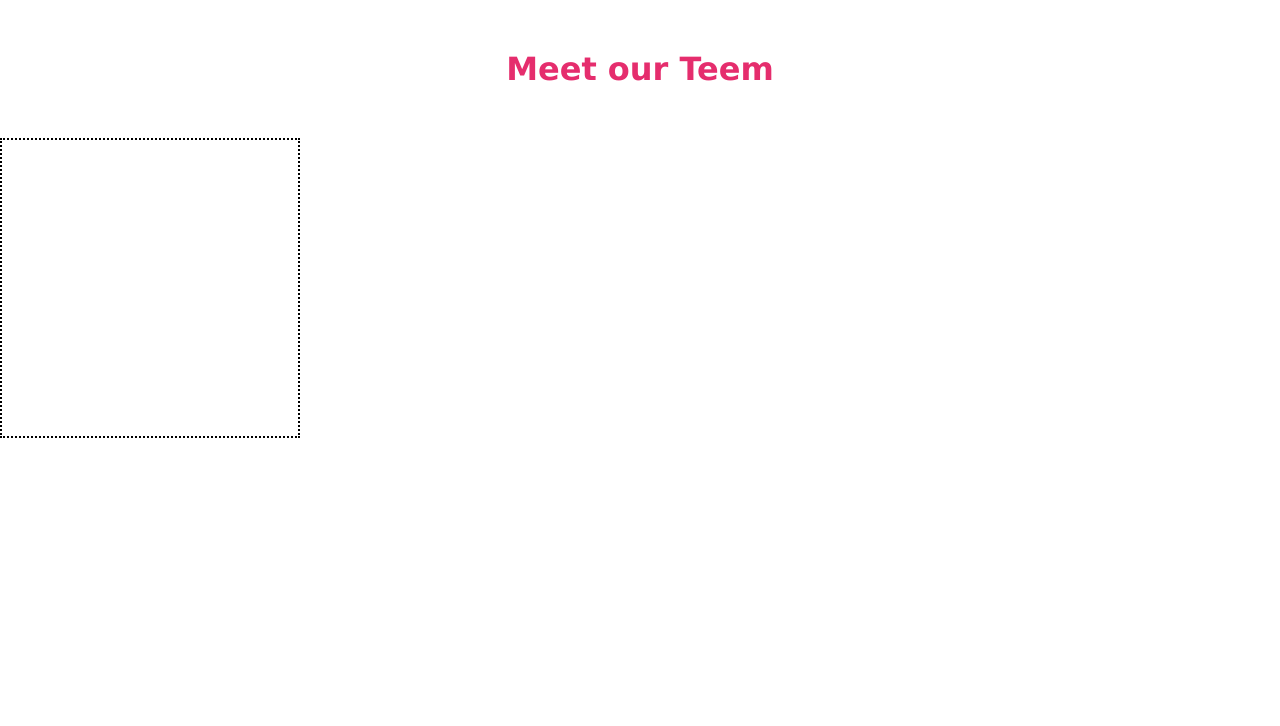
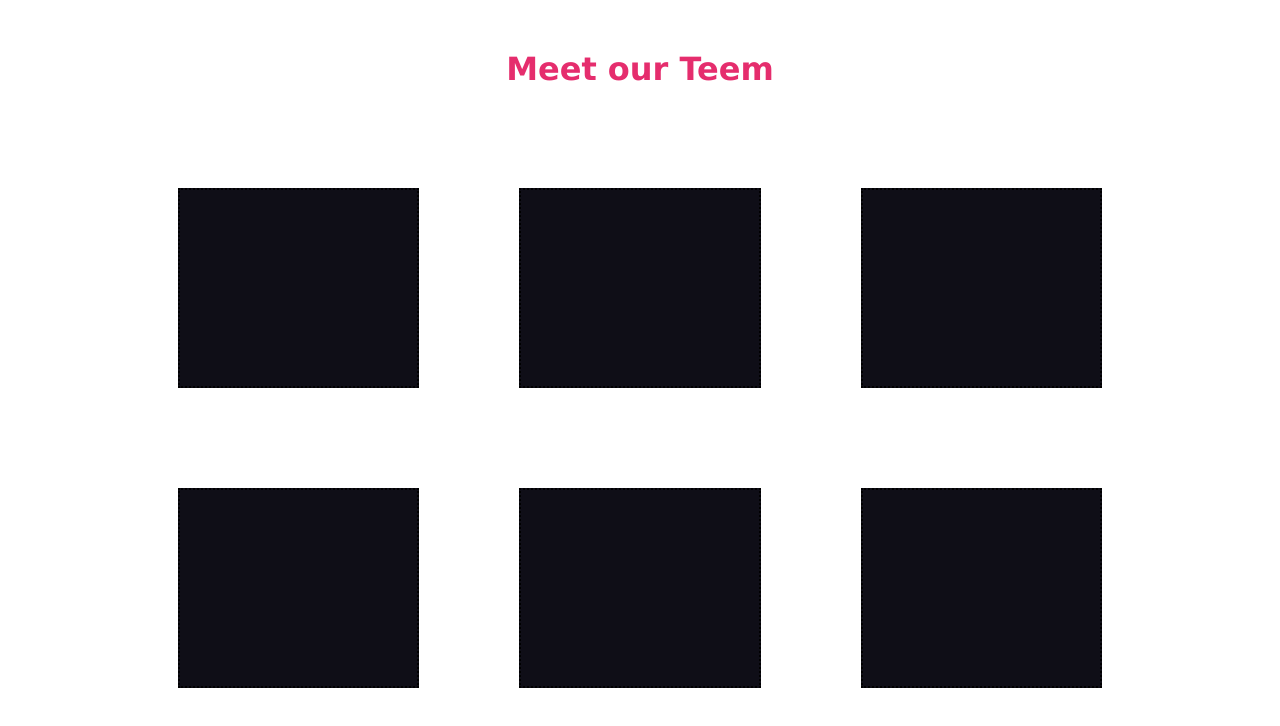
Before and after one commit to TommasoBertossi/html-css-float-cards, a plain HTML site: page index.html in a window 1280 px wide. Drawn offline with Linux system fonts and the light colour scheme.

Commit message:
add floating cards

```diff
--- a/css/style.css
+++ b/css/style.css
@@ -16,12 +16,22 @@ h1{
     content:"" ;
     clear: both;
     display: block;
+    clear: both;
 }
 
 /* Utility */
 
 .container{
-    width: 300px;
-    height: 300px;
+    width: 80%;
+    margin: auto;
+}
+
+.team{
+
     border: 2px dotted black;
+    float: left;
+    width: calc((100% / 3) - 100px);
+    height: 200px;
+    margin: 50px;
+    background-color: #0f0e17;
 }
--- a/index.html
+++ b/index.html
@@ -10,6 +10,13 @@
 
 <body>
     <h1>Meet our Teem</h1>
-    <div class="container"></div>
+    <div class="container clearfix">
+        <div class="team"></div>
+        <div class="team"></div>
+        <div class="team"></div>
+        <div class="team"></div>
+        <div class="team"></div>
+        <div class="team"></div>
+    </div>
 </body>
 </html>
```
